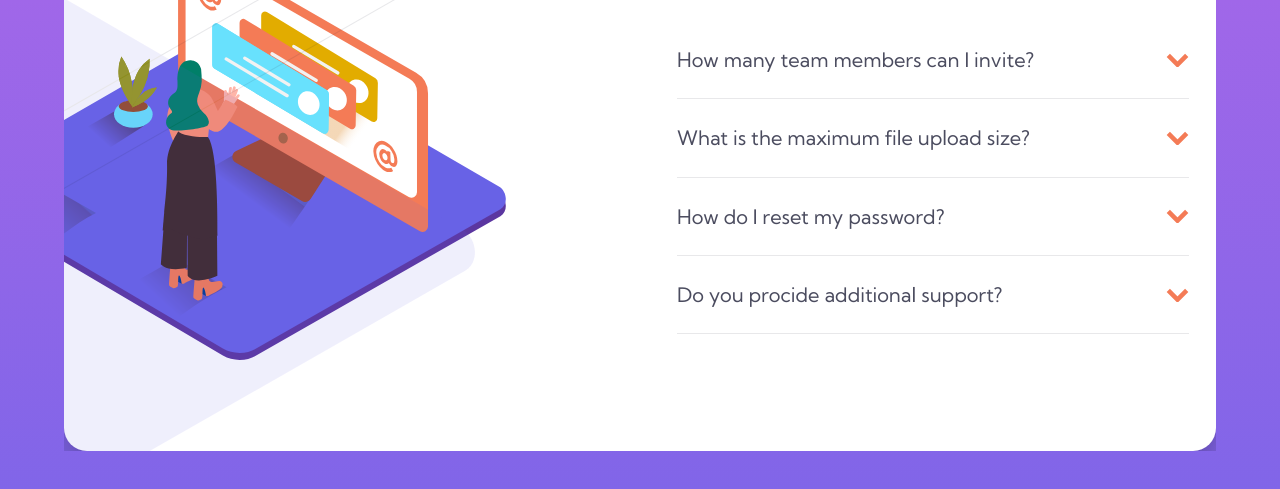
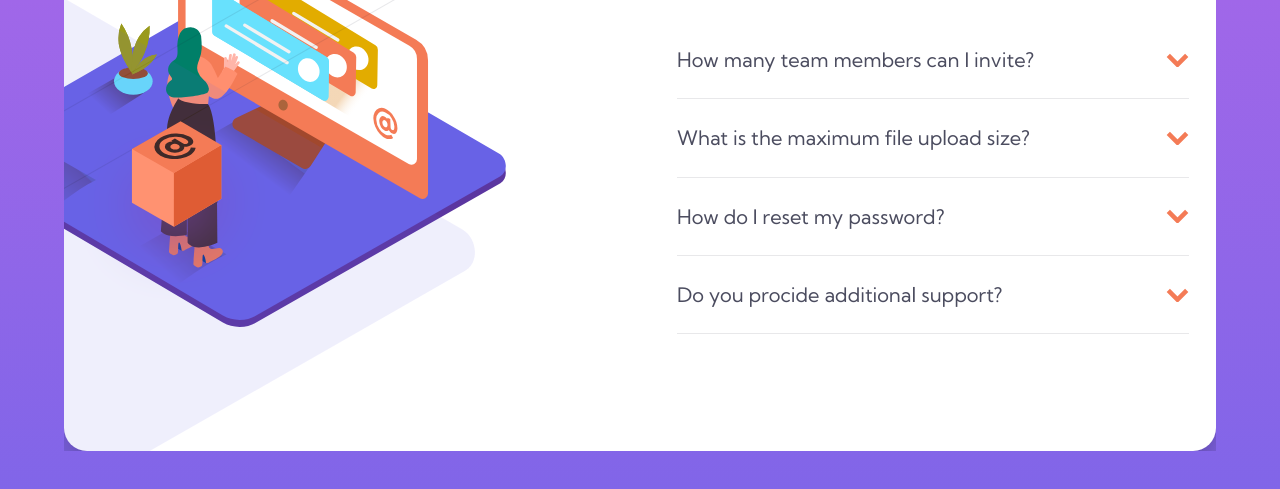
Before and after one commit to cehicm/responsive-accordion, a website: page index.html in a window 1280 px wide. Shown: the part 249-738 px from the top of the page. Drawn offline with nearby package versions, Linux system fonts and the light colour scheme.

Commit message:
Add box illustration for larger screens

```diff
--- a/index.html
+++ b/index.html
@@ -40,6 +40,13 @@
 						src="/src/images/bg-pattern-mobile.svg"
 					/>
 				</picture>
+
+				<img
+					class="border-img__box"
+					alt="Illustration box desktop"
+					src="/src/images/illustration-box-desktop.svg"
+				/>
+
 				<div class="accordion-list-wrapper">
 					<h1 class="accordion-main-title">FAQ</h1>
 					<ul class="accordion-list-container">
--- a/src/sass/components/_accordion.scss
+++ b/src/sass/components/_accordion.scss
@@ -3,9 +3,6 @@
 
 .accordion {
 	&-wrapper {
-		@include sc-breakpoint(1024) {
-			overflow: hidden;
-		}
 		position: absolute;
 		top: 50%;
 		right: 50%;
@@ -19,6 +16,7 @@
 
 		@include sc-breakpoint(1024) {
 			align-items: center;
+			overflow: hidden;
 		}
 
 		.border-img {
@@ -29,7 +27,7 @@
 					transform: translateY(-125px);
 				}
 				@include sc-breakpoint(1024) {
-					transform: translateY(0);
+					transform: translateY(-33px);
 				}
 
 				img {
@@ -58,6 +56,10 @@
 						width: 1000px;
 					}
 				}
+			}
+			&__box {
+				position: fixed;
+				transform: translate(-464px, 60px);
 			}
 		}
 	}
```
Also changed, not shown: dist/css/styles.css, dist/css/styles.min.css.
